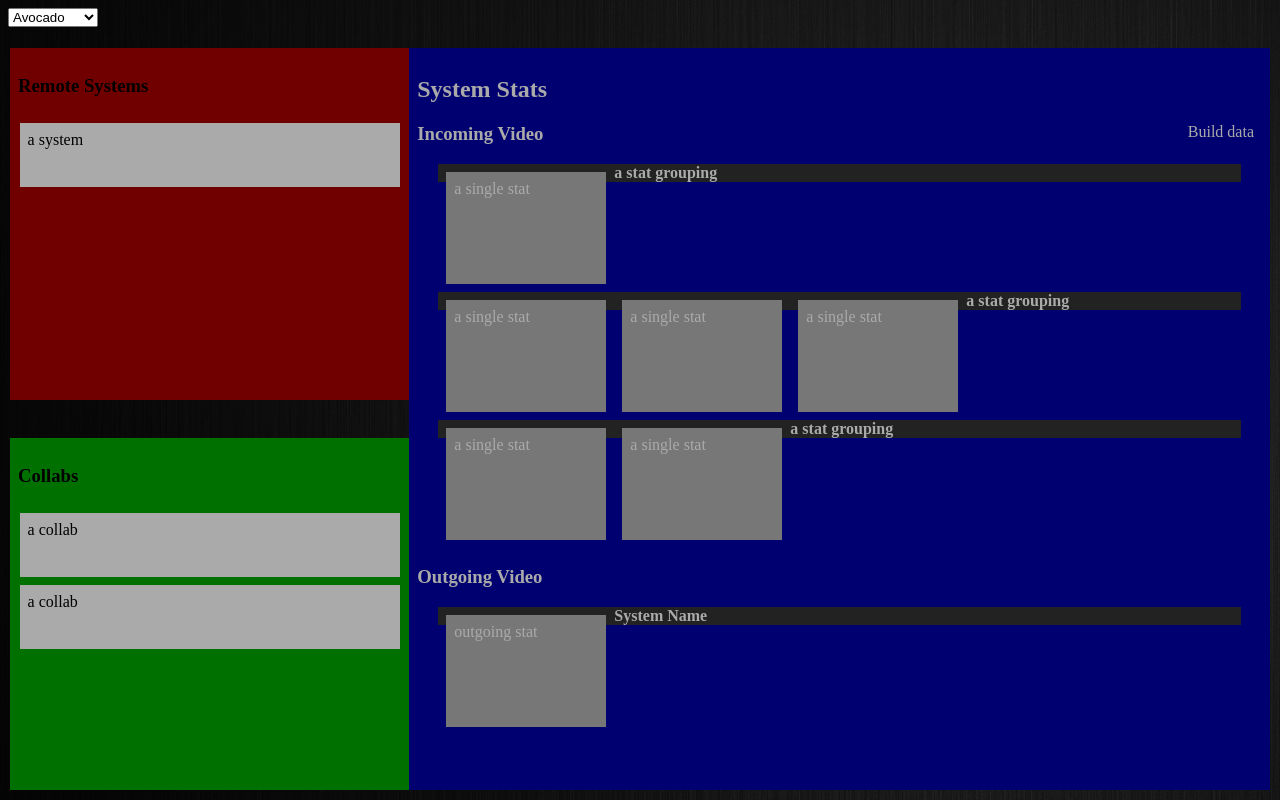
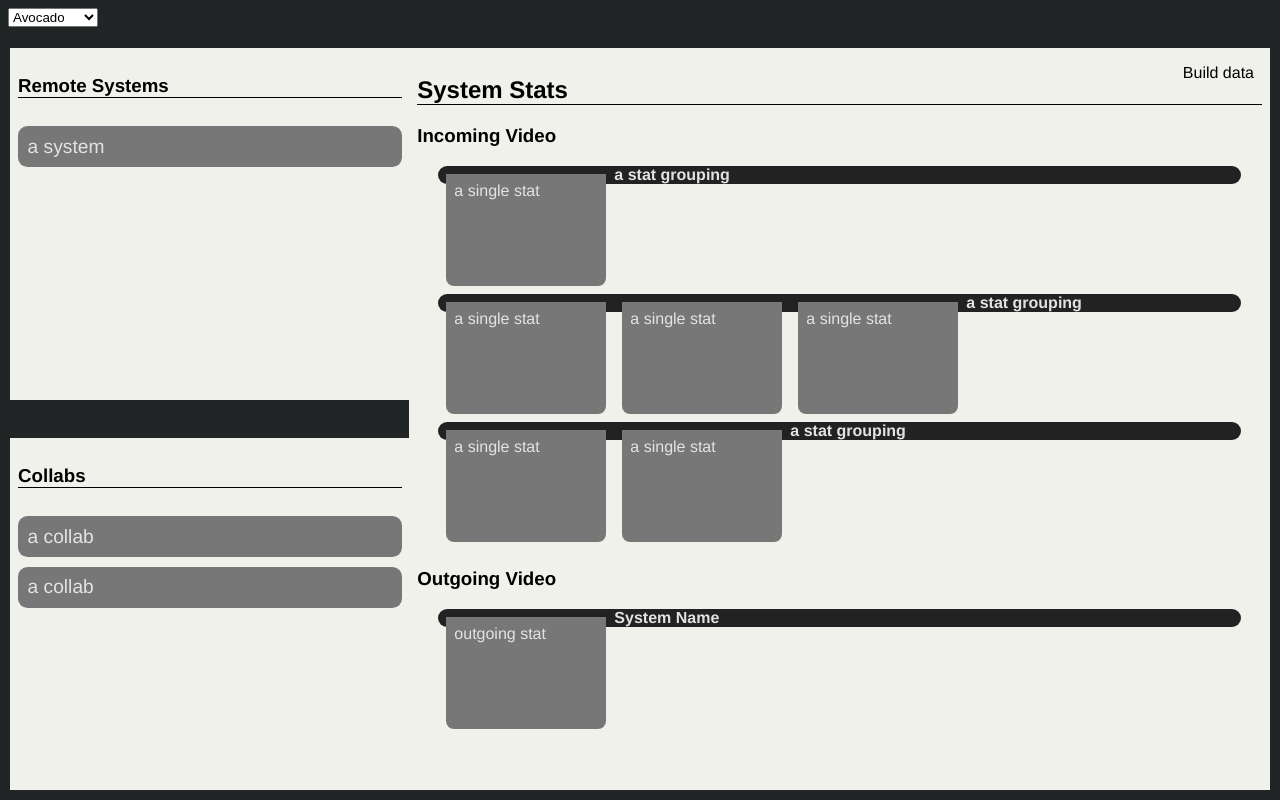
Before and after one commit to ColinZeidler/flaming-dubstep, a plain HTML site: page index.html in a window 1280 px wide. Drawn offline with Linux system fonts and the light colour scheme; no server answers.

Commit message:
cleaning up look of the ui

```diff
--- a/main.css
+++ b/main.css
@@ -5,7 +5,7 @@
 	padding:0.5em;
 	width:30%;
 	height:42%;
-	background-color:#700000;
+	background-color:#F1F1EB;
 	overflow:hidden;
 }
 
@@ -17,7 +17,7 @@
 	width:30%;
 	height:42%;
 	padding:0.5em;
-	background-color:#007000;
+	background-color:#F1F1EB;
 	overflow:hidden;
 }
 
@@ -29,41 +29,38 @@
 	bottom:10px;
 	width:66%;
 	height:auto;
-	color:#AAA;
+	color:#000;
 	padding:0.5em;
-	background-color:#000070;
+	background-color:#F1F1EB;
 	overflow:auto;
 }
 
 #system, .collab {
-	background-color:#AAA;
+	color:#E3E3E3;
+	font-size:larger;
+	background-color:#777;
 	width:95%;
 	margin:auto;
-	height:3em;
 	padding:0.5em;
 	margin-top:0.5em;
-	-moz-transition-duration:0.75s;
-	-moz-transition-property:all;
-	-moz-transition-timing-function:linear;
-	-webkit-transition-duration:0.75s;
-	-webkit-transition-property:all;
-	-webkit-transition-timing-function:linear;
 
-	transition-duration:0.75s;
-	transition-property:all;
-	transition-timing-function:linear;
+	-moz-border-radius:0.5em;
+	border-radius:0.5em;
 }
 
 html {
-	background-image:url('images/black_pattern01.jpg');
-
+	font-family: "Helvetica Neue",Helvetica,Arial,sans-serif;
+	background-color:212526;
 }
 
 #SysStat {
 	background-color:#222;
+	color:#E3E3E3;
 	width:95%;
 	clear:both;
 	margin:auto;
+	border:none;
+	border-radius: 1em;
 }
 
 #stat {
@@ -73,6 +70,10 @@ html {
 	float:left;
 	margin:0.5em;
 	padding:0.5em;
+	-moz-border-bottom-left-radius: 0.5em;
+	-moz-border-bottom-right-radius: 0.5em;
+	border-bottom-left-radius: 0.5em;
+	border-bottom-right-radius: 0.5em;
 }
 
 .collab .panel {
@@ -101,6 +102,7 @@ html {
 
 #buildInfo {
 	right:1em;
+	top:1em;
 	position:absolute;
 	width:auto;
 }
@@ -108,3 +110,9 @@ html {
 #statsContent, #outVidContent {
 	overflow:auto;
 }
+
+#stats h2, #systems h3, #collabs h3 {
+	border-bottom-width:thin;
+	border-color:#000;
+	border-bottom-style:solid;
+}
```
Also changed, not shown: images/black_pattern01.jpg (deleted), 1 other file.
